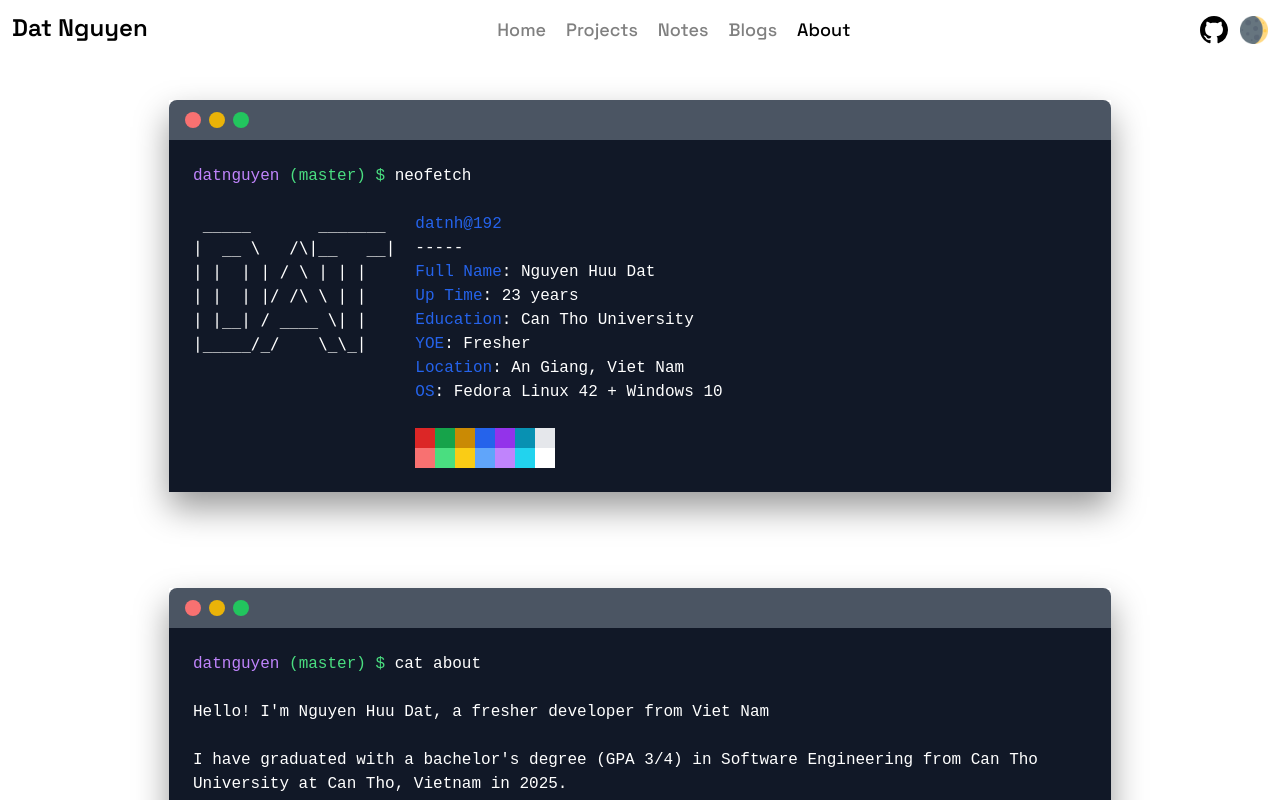
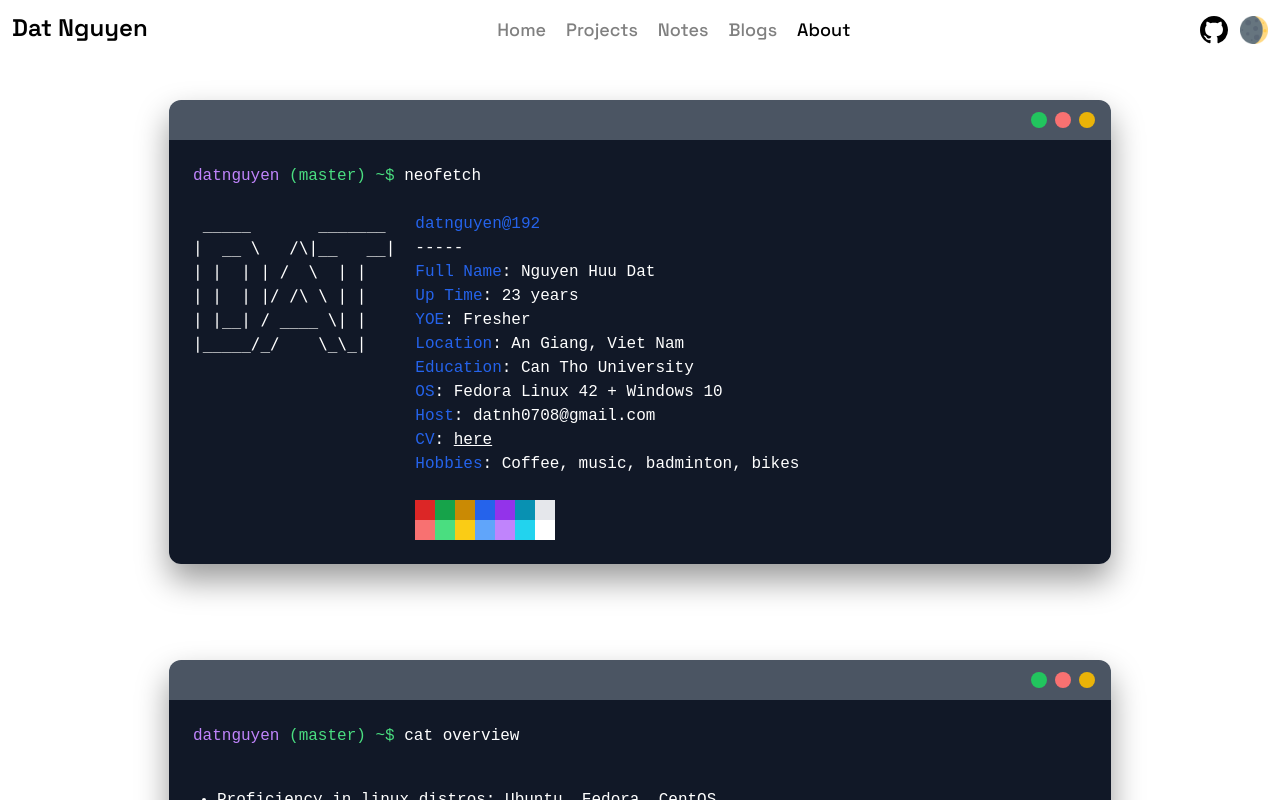
Before and after one commit to d4t06/Dat_Nguyen, a Next.js app: page /about in a window 1280 px wide. Shown: the top 800 px of the page. Built offline with nearby package versions, Linux system fonts and the light colour scheme.

Commit message:
update cv

```diff
--- a/app/about/_components/Frame.tsx
+++ b/app/about/_components/Frame.tsx
@@ -2,16 +2,16 @@ import { ReactNode } from "react";
 
 export default function Frame({ children, className = '' }: { children: ReactNode, className?: string }) {
     return (
-        <div className="shadow-[0_1rem_2rem_rgba(0,0,0,0.4)]">
-            <div className="flex px-4 py-3 space-x-2 bg-gray-600 rounded-t-lg bg-opacity-60">
+        <div className="shadow-[0_1rem_2rem_rgba(0,0,0,0.4)] rounded-xl overflow-hidden">
+            <div className="flex px-4 justify-end py-3 space-x-2 bg-gray-600">
+                <span className="block w-4 h-4 bg-green-500 rounded-full"></span>
                 <span className="block w-4 h-4 bg-red-400 rounded-full"></span>
                 <span className="block w-4 h-4 bg-yellow-500 rounded-full"></span>
-                <span className="block w-4 h-4 bg-green-500 rounded-full"></span>
             </div>
 
             <div
                 // style={{ fontFamily: `"abc", "Courier New", Courier, monospace`, fontWeight: 400 }}
-                className={`px-4 py-3 text-base bg-gray-900 md:px-6 md:py-6 font-[monospace] ${className}`}
+                className={`p-4 text-base bg-gray-900 md:p-6 font-[monospace] ${className}`}
             >
                 {children}
             </div>
--- a/app/about/page.tsx
+++ b/app/about/page.tsx
@@ -5,7 +5,7 @@ function Command({ text }: { text: string }) {
 		<p>
 			<span className="text-purple-400">
 				datnguyen
-				<span className="text-green-400"> (master) $ </span>
+				<span className="text-green-400"> (master) ~$ </span>
 			</span>
 			<span className="text-white">{" " + text}</span>
 		</p>
@@ -18,23 +18,21 @@ export default function AboutPage() {
 			<Frame>
 				<Command text="neofetch" />
 				<br />
-				<div className="flex text-base">
-					<div>
-						<pre>
+				<div className="flex flex-wrap gap-5">
+					<pre className="">
 						{" "}
 						_____{"       "}_______
 						<br />|{"  "}__ \{"   "}/\|__{"   "}__|
-							<br />| |{"  "}| | / \ | | |
+						<br />| |{"  "}| | /{"  "}\{"  "}| |
 						<br />| |{"  "}| |/ /\ \ | |
 						<br />
 						| |__| / ____ \| |
 						<br />
 						|_____/_/{"    "}\_\_|
 					</pre>
-					</div>
 
-					<div className="ml-5 [&_span]:text-blue-600">
-						<p className="text-blue-600">datnh@192</p>
+					<div className="[&_span]:text-blue-600">
+						<p className="text-blue-600"> datnguyen@192</p>
 						<p>-----</p>
 
 						<p>
@@ -44,16 +42,33 @@ export default function AboutPage() {
 							<span>Up Time</span>: 23 years
 						</p>
 						<p>
-							<span>Education</span>: Can Tho University
-						</p>
-						<p>
 							<span>YOE</span>: Fresher
 						</p>
 						<p>
 							<span>Location</span>: An Giang, Viet Nam
 						</p>
 						<p>
+							<span>Education</span>: Can Tho University
+						</p>
+
+						<p>
 							<span>OS</span>: Fedora Linux 42 + Windows 10
+						</p>
+						<p>
+							<span>Host</span>: datnh0708@gmail.com
+						</p>
+						<p>
+							<span>CV</span>:{" "}
+							<a
+								href="https://raw.githubusercontent.com/d4t06/Dat_Nguyen_Resource/master/Nguyen_Huu_Dat_cv.pdf"
+								target="_blank"
+								className="underline"
+							>
+								here
+							</a>
+						</p>
+						<p>
+							<span>Hobbies</span>: Coffee, music, badminton, bikes
 						</p>
 						<br />
 
@@ -78,9 +93,8 @@ export default function AboutPage() {
 					</div>
 				</div>
 			</Frame>
-			<Frame>
+			{/*<Frame>
 				<Command text="cat about" />
-
 				<br />
 				<p className="text-white leading-[1.5]">
 					Hello! I&apos;m Nguyen Huu Dat, a fresher developer from Viet Nam
@@ -103,7 +117,7 @@ export default function AboutPage() {
 						my CV
 					</a>
 				</p>
-			</Frame>
+			</Frame>*/}
 
 			<Frame>
 				<Command text="cat overview" />
--- a/app/page.tsx
+++ b/app/page.tsx
@@ -53,7 +53,7 @@ export default function Home() {
                      className="w-6 md:w-7 lg:w-8 inline-block"
                      src="/images/heart_start.png"
                   />
-                  JavaScript, Tech Gears
+                  JavaScript, React
                </p>
                <p>
                   <img
```
Also changed, not shown: 1 other file (tests, documents, lock files or other folders). Lines whose indentation alone changed are shown as unchanged.
